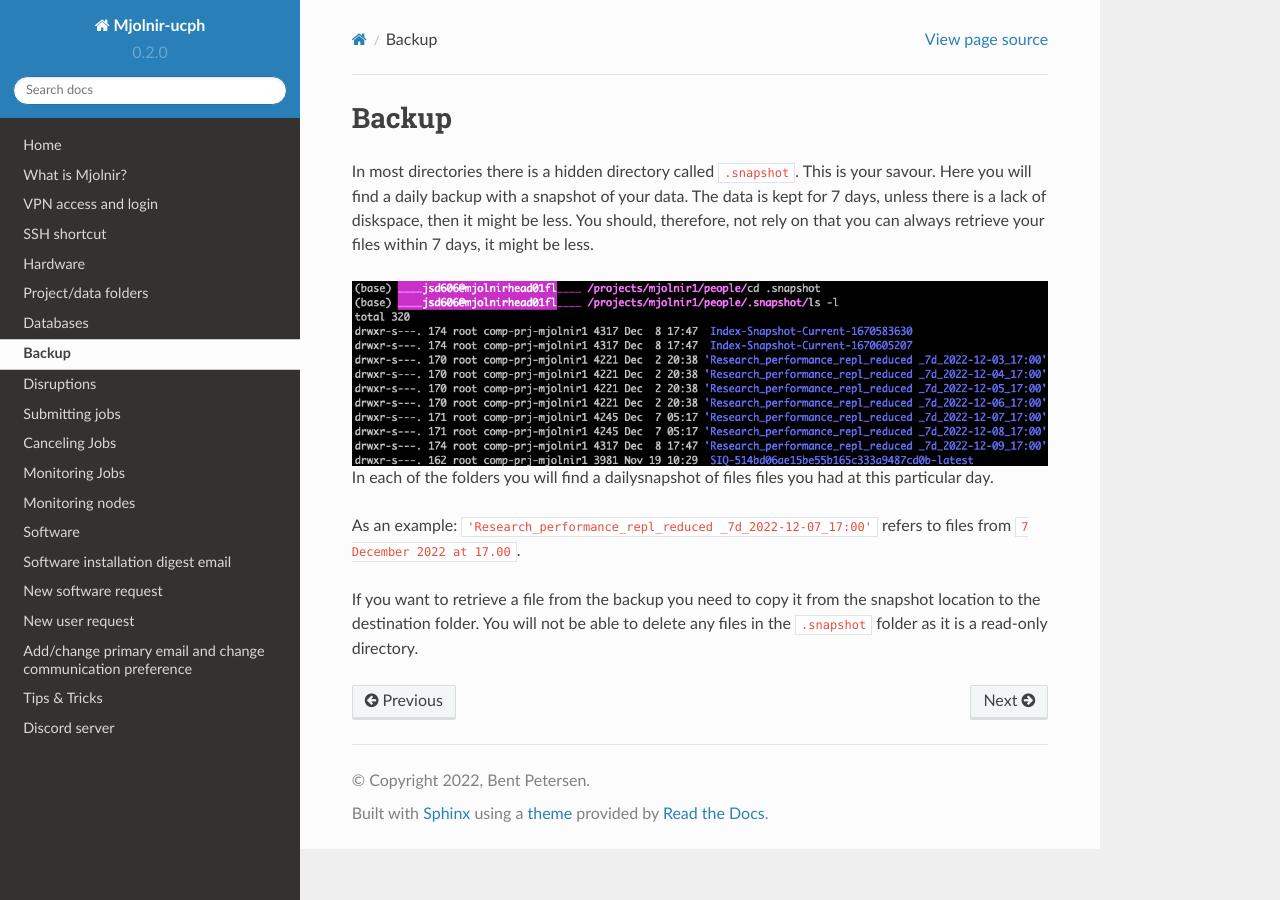
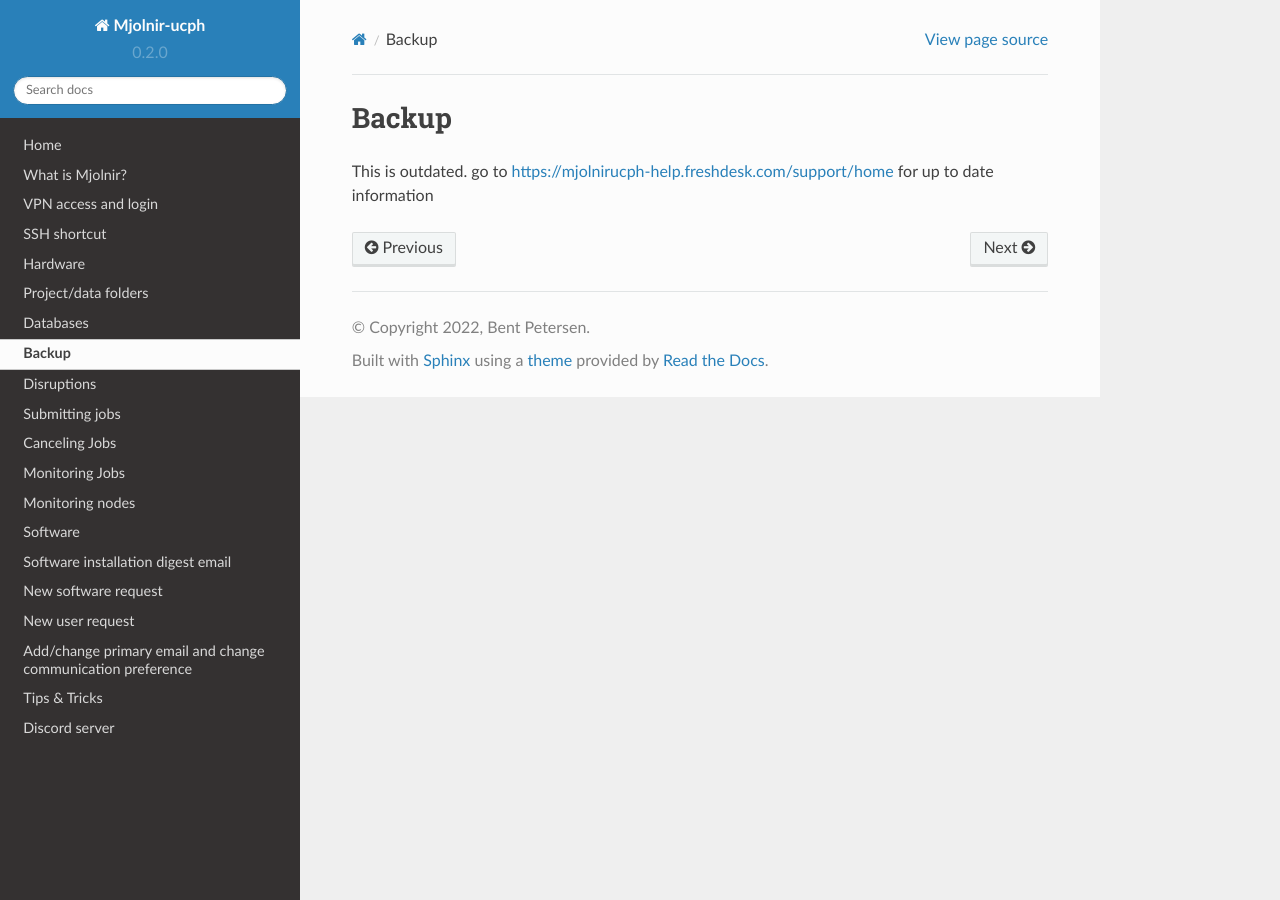
Before and after one commit to bentpetersendk/mjolnir_ucph, a Sphinx documentation site: the page built from docs/source/backup.rst, in a window 1280 px wide. Built offline with Sphinx 7.4.7 and the Read the Docs theme 2.0.0, drawn with Linux system fonts in a browser that asks for light colours.

Commit message:
Update backup.rst

```diff
--- a/docs/source/backup.rst
+++ b/docs/source/backup.rst
@@ -1,14 +1,4 @@
 Backup
 ======
 
-In most directories there is a hidden directory called ``.snapshot``. This is your savour. Here you will find a daily backup with a snapshot of your data. The data is kept for 7 days, unless there is a lack of diskspace, then it might be less. You should, therefore, not rely on that you can always retrieve your files within 7 days, it might be less.
-
-.. image:: backup.png
-   :alt: Screenshot of .snapshot folder
-   :align: center
-
-In each of the folders you will find a dailysnapshot of files files you had at this particular day.
-
-As an example: ``'Research_performance_repl_reduced _7d_2022-12-07_17:00'`` refers to files from ``7 December 2022 at 17.00``.
-
-If you want to retrieve a file from the backup you need to copy it from the snapshot location to the destination folder. You will not be able to delete any files in the ``.snapshot`` folder as it is a read-only directory.
+This is outdated. go to https://mjolnirucph-help.freshdesk.com/support/home for up to date information
```
